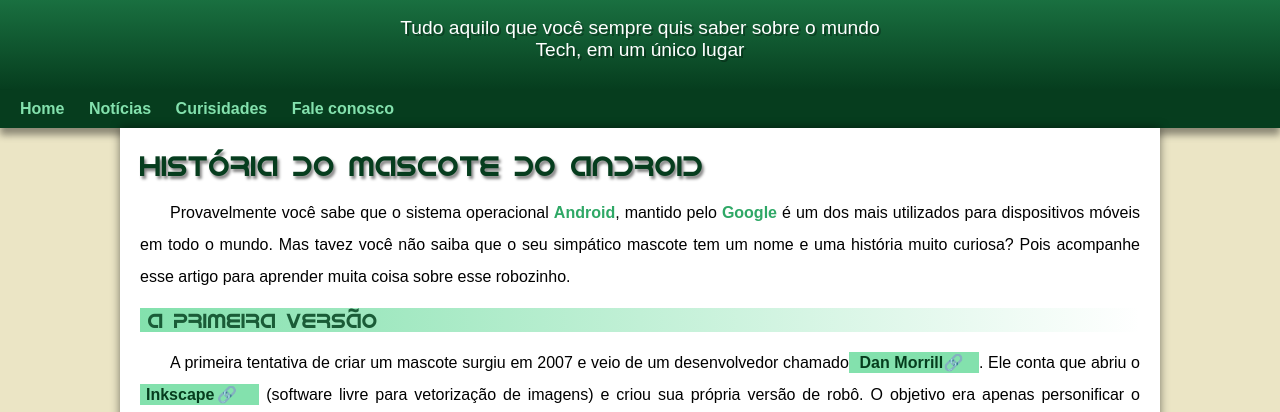
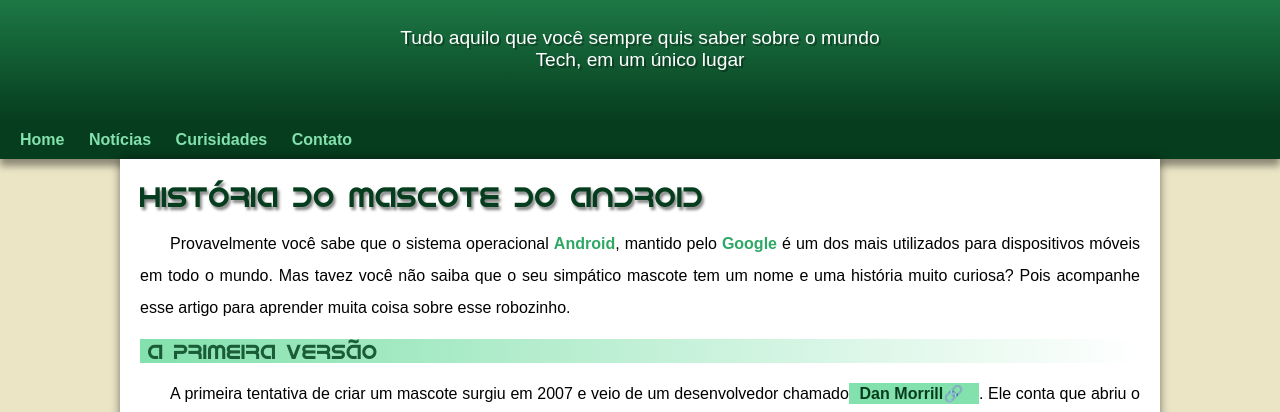
Before and after one commit to huelden/projeto-android, a plain HTML site: page index.html.html in a window 1280 px wide. Shown: the part 100-512 px from the top of the page. Drawn offline with Linux system fonts and the light colour scheme.

Commit message:
problema de padding corrigido

```diff
--- a/estilo/style.css
+++ b/estilo/style.css
@@ -48,7 +48,7 @@ header > h1{
     font-family: var(--fonte-destaque);
     font-size: 3em;
     font-weight: normal;
-    margin-bottom: 20px;
+    margin-bottom: 30px;
     text-shadow: 2px 3px 3px rgba(0, 0, 0, 0.486);
 }
 header > p {
@@ -59,7 +59,7 @@ header > p {
     padding-right: 10px;
     padding-left: 10px;
     margin: auto;
-    margin-bottom: 30px;
+    padding-bottom: 50px;
     text-shadow: 2px 2px 0px rgba(0, 0, 0, 0.315);
 }
 nav {
--- a/index.html.html
+++ b/index.html.html
@@ -18,7 +18,7 @@
         <a href="#">Home</a>
         <a href="#">Notícias</a>
         <a href="#">Curisidades</a>
-        <a href="#">Fale conosco</a>
+        <a href="#">Contato</a>
     </nav>
     <main>
         <article>
```
